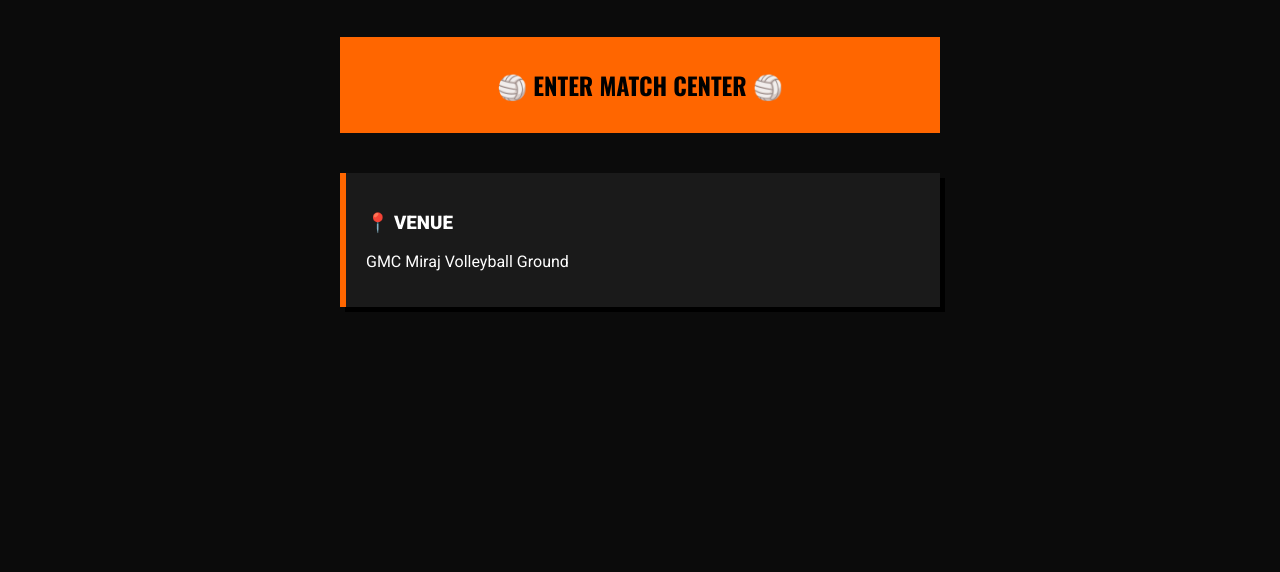
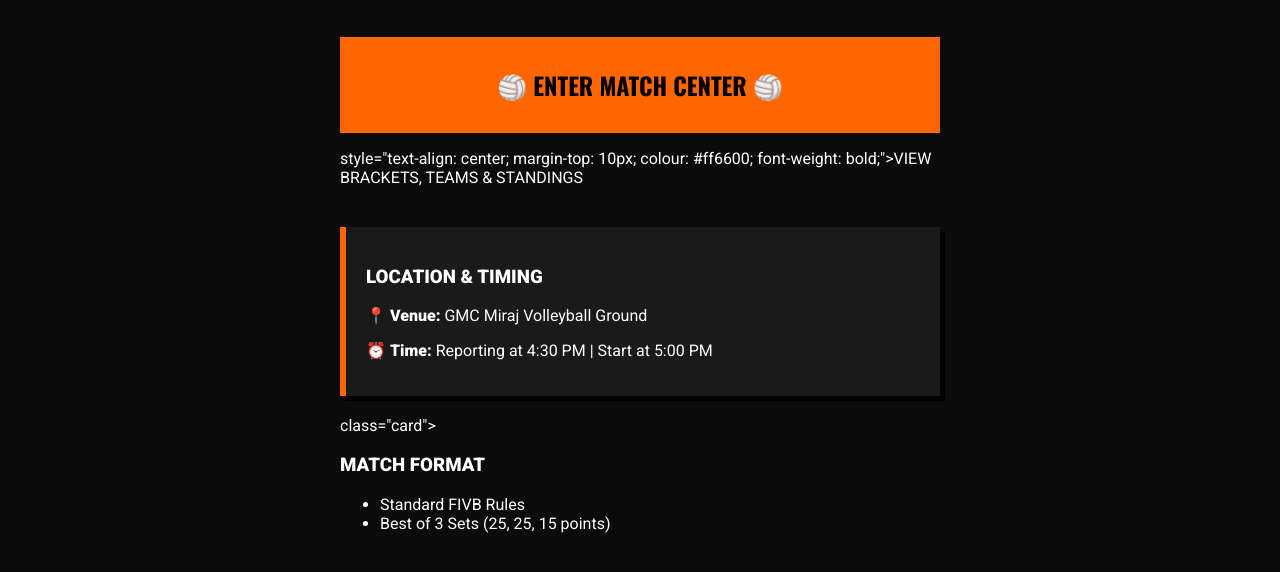
Before and after one commit to GodLassi96/AGNEYA-Vollyball, a plain HTML site: page index.html in a window 1280 px wide. Shown: the part 224-796 px from the top of the page. Drawn offline with nearby package versions, Linux system fonts and the light colour scheme.

Commit message:
Update index.html

```diff
--- a/index.html
+++ b/index.html
@@ -19,13 +19,23 @@
 
     <div style="margin-top: 40px; margin-bottom: 40px;">
         <a href="YOUR_SCORE7_LINK" class="giant-btn">
-            🏐 ENTER MATCH CENTER 🏐
+        🏐 ENTER MATCH CENTER 🏐
         </a>
+        <p> style="text-align: center; margin-top: 10px; colour: #ff6600; font-weight: bold;">VIEW BRACKETS, TEAMS & STANDINGS</p>
     </div>
 
     <div class="card">
-        <h3>📍 VENUE</h3>
-        <p>GMC Miraj Volleyball Ground</p>
+        <h3>LOCATION & TIMING</h3>
+        <p>📍 <b>Venue:</b> GMC Miraj Volleyball Ground</p>
+        <P>⏰ <b>Time:</b> Reporting at 4:30 PM | Start at 5:00 PM</P>
+    </div>
+
+    <div> class="card">
+         <h3>MATCH FORMAT</h3>
+         <ul>
+             <li>Standard FIVB Rules</li>
+             <li>Best of 3 Sets (25, 25, 15 points)</li>
+         </ul>
     </div>
 </div>
 </body>
```
